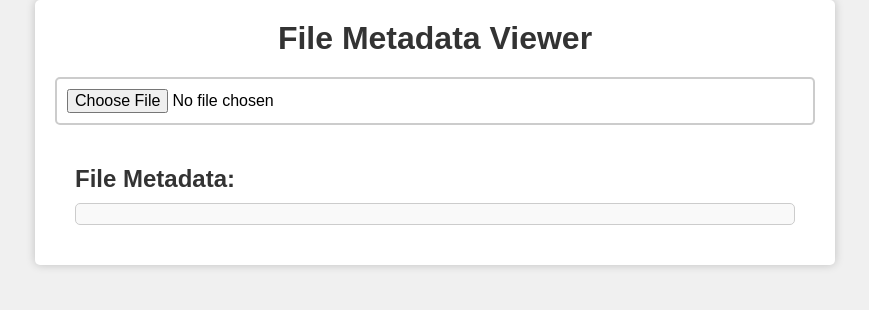
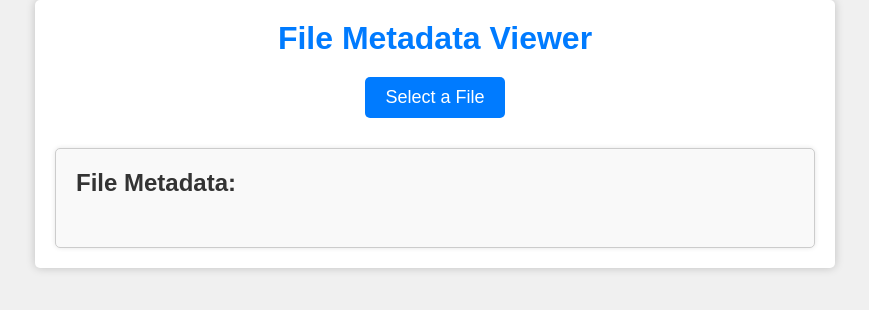
Before and after one commit to dohitdeegwal/rapidfort, a Flask app: page / in a window 1280 px wide. Shown: the top 310 px of the page, without its empty margins (205-1074 px from the left). Run offline with Flask 3, Linux system fonts and the light colour scheme.

Commit message:
visual enhancements

```diff
--- a/public/css/style.css
+++ b/public/css/style.css
@@ -12,10 +12,9 @@ body {
 
 .container {
     max-width: 800px;
-    /* Increased max-width for larger screens */
     margin: 0 auto;
     padding: 20px;
-    background-color: #fff;
+    background-color: #ffffff;
     border-radius: 5px;
     box-shadow: 0 0 10px rgba(0, 0, 0, 0.2);
 }
@@ -26,46 +25,68 @@ header {
 }
 
 h1 {
-    color: #333;
+    color: #007bff;
+    font-size: 32px;
+    margin-bottom: 20px;
 }
 
 main {
     text-align: center;
-    /* Center main content */
 }
 
 .upload-container {
     margin-bottom: 20px;
+    display: flex;
+    flex-direction: column;
+    align-items: center;
 }
 
-input[type="file"] {
-    padding: 10px;
-    border: 2px solid #ccc;
+.upload-label {
+    display: flex;
+    flex-direction: column;
+    align-items: center;
+    font-size: 20px;
+    margin-bottom: 10px;
+    color: #333;
+    cursor: pointer;
+    background-color: #007bff;
+    color: #ffffff;
+    border: none;
     border-radius: 5px;
-    font-size: 16px;
-    width: 100%;
-    /* Take up the full width of the container */
+    padding: 10px 20px;
+    font-size: 18px;
+    transition: background-color 0.3s ease-in-out;
+}
+
+.upload-label input[type="file"] {
+    display: none;
+}
+
+.upload-label:hover {
+    background-color: #0056b3;
 }
 
 .metadata-container {
     text-align: left;
     padding: 20px;
-    /* Add some padding to the metadata container */
+    background-color: #f9f9f9;
+    border-radius: 5px;
+    border: 1px solid #ccc;
+    box-shadow: 0 0 5px rgba(0, 0, 0, 0.1);
 }
 
 h2 {
     color: #333;
+    font-size: 24px;
     margin-bottom: 10px;
 }
 
 #metadataDisplay {
-    background-color: #f9f9f9;
     padding: 10px;
-    border-radius: 5px;
-    border: 1px solid #ccc;
 }
 
 #metadataDisplay p {
     margin-bottom: 10px;
-    /* Increased margin for better readability */
+    font-size: 18px;
+    color: #555;
 }
--- a/templates/index.html
+++ b/templates/index.html
@@ -15,7 +15,10 @@
         </header>
         <main>
             <div class="upload-container">
-                <input type="file" id="fileInput" accept="image/*,audio/*,video/*,.pdf,.doc,.docx,.xls,.xlsx" />
+                <label for="fileInput" class="upload-label">
+                    Select a File
+                    <input type="file" id="fileInput" accept="image/*,audio/*,video/*,.pdf,.doc,.docx,.xls,.xlsx">
+                </label>
             </div>
             <div class="metadata-container">
                 <h2>File Metadata:</h2>
```
Also changed, not shown: .github/workflows/deploy.yaml.
